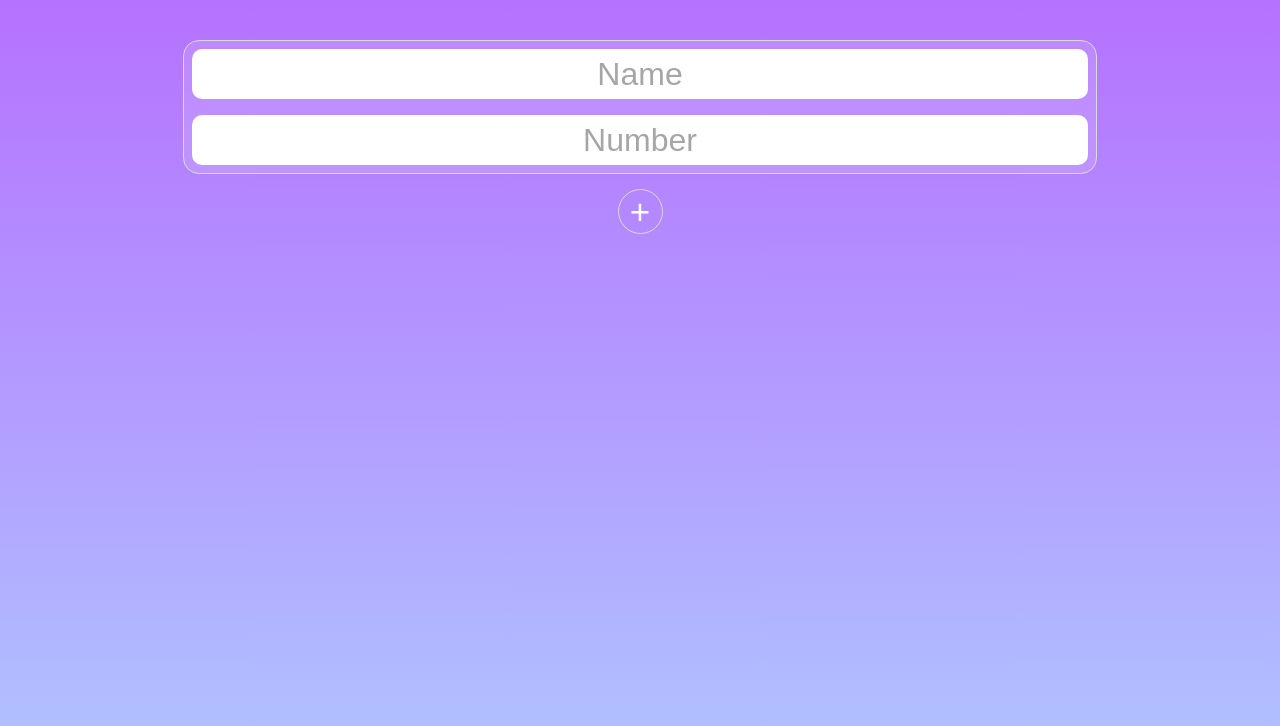
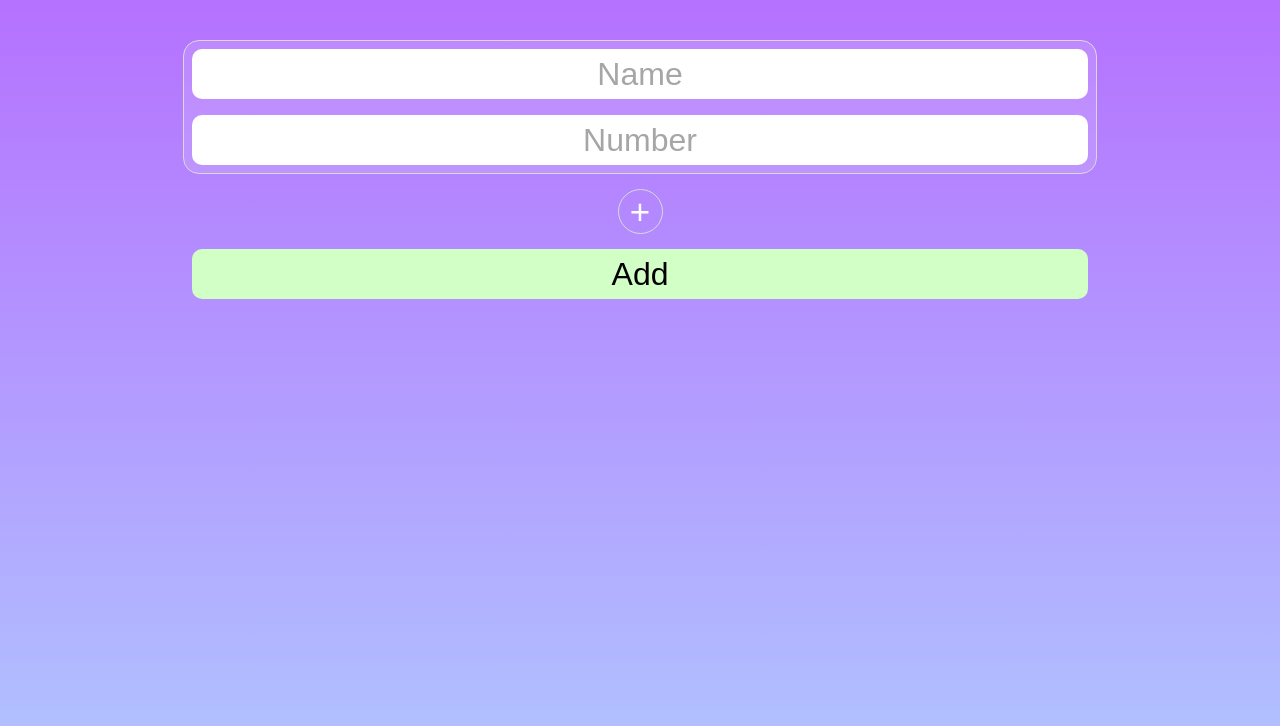
Before and after one commit to Attenm/remember-numbers, a React (Create React App) app: page / in a window 1280 px wide. Shown: the top 726 px of the page. Built offline with nearby package versions, Linux system fonts and the light colour scheme.

Commit message:
added a button which will add and save numbers

```diff
--- a/src/App.js
+++ b/src/App.js
@@ -1,5 +1,5 @@
 import './App.scss';
-import AddNumbers from './pages/AddNumbers/AddNumbers.js';
+import AddNumbers from './pages/AddNumbersPage/AddNumbersPage.js';
 
 function App() {
   return (
--- a/src/NumberSection/numberSection.scss
+++ b/src/components/NumberSection/numberSection.scss
@@ -1,6 +1,6 @@
 .number {
     &-section {
-        &__wrapper{
+        &__form{
             display: flex;
             flex-direction: column;
             gap: 15px;
--- /dev/null
+++ b/src/components/buttons/SubmitBtn/SubmitBtn.js
@@ -0,0 +1,16 @@
+import './submitBtn.scss';
+
+function SubmitBtn({text}) {
+    function submitIfPressed(e){
+        e.preventDefault();
+    }
+    return (
+        <button type="submit"
+        className="submit__btn"
+        onClick={(e) => {submitIfPressed(e)}}>
+            {text}
+        </button>
+    )
+}
+
+export default SubmitBtn;
--- /dev/null
+++ b/src/components/buttons/SubmitBtn/submitBtn.scss
@@ -0,0 +1,10 @@
+.submit__btn{
+    width: 70vw;
+    line-height: 50px;
+    border-radius: 10px;
+    font-size: inherit;
+    text-align: center;
+    background-color: #D1FFC6;
+    border: none;
+    outline: none;
+}
--- a/src/pages/AddNumbers/AddNumbers.js
+++ b/src/pages/AddNumbersPage/AddNumbersPage.js
@@ -1,24 +1,24 @@
-import './addNumbers.scss';
-import NumberSection from '../../NumberSection/NumberSection.js'
-import AddSectionBtn from '../../components/buttons/AddSectionBtn/AddSectionBtn.js'
+import './addNumbersPage.scss';
+import NumberSection from '../../components/NumberSection/NumberSection.js';
+import AddSectionBtn from '../../components/buttons/AddSectionBtn/AddSectionBtn.js';
 import { useState } from 'react';
+import SubmitBtn from '../../components/buttons/SubmitBtn/SubmitBtn.js';
 
-function AddNumbers() {
+function AddNumbersPage() {
     const [numberSectionList, setNumberSectionList] = useState([]);
 
     return (
         <div className="add-numbers__wrapper">
-            <form className='add-numbers__form'>
-                <div className='number-section__wrapper'>
+            <form className='number-section__form'>
                     <NumberSection/>
                     {numberSectionList.map((numberSection, index)=> {
                             return (<NumberSection key={index}/>)
                     })}
                     <AddSectionBtn {...{numberSectionList, setNumberSectionList}} />
-                </div>
+                    <SubmitBtn text={'Add'}/>
             </form>
         </div>
     )
 }
 
-export default AddNumbers;
+export default AddNumbersPage;
--- a/src/pages/AddNumbers/addNumbers.scss
+++ b/src/pages/AddNumbersPage/addNumbersPage.scss
@@ -1,9 +1,9 @@
 .add-numbers {
     &__wrapper {
-        padding: 40px 0;
         font-size: 32px;
-        height: 100vh;
         display: flex;
         justify-content: center;
+        position: relative;
+        padding: 40px 0;
     }
 }
```
Also changed, not shown: src/components/NumberSection/NumberSection.js (renamed from src/NumberSection/NumberSection.js).
